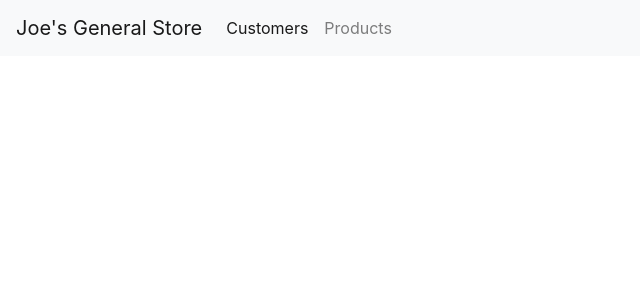
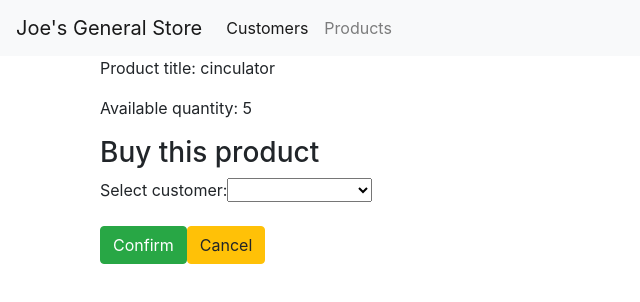
Before and after one commit to pedja77/store-app, a Vue app: page /#/products/1 in a window 1280 px wide. Shown: the top 302 px of the page, without its empty margins (0-640 px from the left). Built offline with nearby package versions, Linux system fonts and the light colour scheme.

Commit message:
Customer now can buy product

```diff
--- a/src/App.vue
+++ b/src/App.vue
@@ -10,6 +10,7 @@ import AppCustomers from './pages/AppCustomers.vue'
 import AppProducts from './pages/AppProducts.vue'
 import Navbar from './components/Navbar.vue'
 import AppLatestPurchases from './pages/AppLatestPurchases.vue'
+import AppProduct from './pages/AppProduct'
 
 export default {
   name: 'app',
@@ -17,7 +18,8 @@ export default {
     AppCustomers,
     AppProducts,
     Navbar,
-    AppLatestPurchases
+    AppLatestPurchases,
+    AppProduct
   }
 }
 </script>
--- /dev/null
+++ b/src/components/Product.vue
@@ -0,0 +1,64 @@
+<template>
+  <div class="container">
+      <div v-if="product.qty">
+         <p>Product title: {{ product.title }}</p>
+        <p>Available quantity: {{ product.qty }}</p>
+        <h3>Buy this product</h3>
+        <form>
+              <div class="form-group">
+                <label for="customer">Select customer: </label>
+                <select id="customer" v-model="selectedCustomer">
+                  <option value=""></option>
+                  <option
+                    v-for="customer in customers"
+                    :key="customer.id" :value="customer">
+                    {{ customer.firstName + ' ' + customer.lastName }}
+                  </option>
+                </select>
+              </div>
+          <button class="btn btn-success" @click="confirm">Confirm</button>
+          <router-link class="btn btn-warning" to="/products">Cancel</router-link>
+
+        </form>
+        <div class="alert alert-warning" role="alert" v-if="missingCustomer">
+            You must select customer before confirmation.
+        </div>
+      </div>
+      <div v-else>
+          <h3>Out of stock</h3>
+          <router-link class="btn btn-warning" to="/products">Back to the products page</router-link>
+      </div>
+  </div>
+</template>
+
+<script>
+import { productService } from '../utils/ProductService'
+import { customerService } from '../utils/CustomerService'
+
+export default {
+    data() {
+        return {
+            product: productService.get(this.$route.params.id),
+            customers: customerService.list(),
+            selectedCustomer: '',
+            missingCustomer: false
+        }
+    },
+    methods: {
+        confirm() {
+            if (!this.selectedCustomer) {
+                this.missingCustomer = true
+                return
+            }
+            console.log(this.selectedCustomer)
+            this.missingCustomer = false
+            productService.decrementQty(this.product.id)
+            customerService.addProduct(this.product, this.selectedCustomer.id)
+        }
+    }
+}
+</script>
+
+<style>
+
+</style>
--- a/src/main.js
+++ b/src/main.js
@@ -4,6 +4,7 @@ import VueRouter from 'vue-router'
 import AppCustomers from './pages/AppCustomers'
 import AppProducts from './pages/AppProducts'
 import AppLatestPurchases from './pages/AppLatestPurchases'
+import AppProduct from './pages/AppProduct'
 
 Vue.config.productionTip = false
 
@@ -13,7 +14,8 @@ const routes = [
   { path: '/', redirect: '/customers'},
   { path: '/customers', component: AppCustomers },
   { path: '/products', component: AppProducts },
-  { path: '/customers/:id', component: AppLatestPurchases}
+  { path: '/customers/:id', component: AppLatestPurchases},
+  { path: '/products/:id', component: AppProduct}
 ]
 
 const router = new VueRouter({
--- /dev/null
+++ b/src/pages/AppProduct.vue
@@ -0,0 +1,15 @@
+<template>
+    <div class="container">
+      <Product />
+    </div>
+</template>
+
+<script>
+import Product from '../components/Product'
+
+export default {
+    components: {
+        Product
+    }
+}
+</script>
--- a/src/pages/AppProducts.vue
+++ b/src/pages/AppProducts.vue
@@ -9,6 +9,7 @@
                 <th>Product Name</th>
                 <th>Quantity</th>
                 <th>Change quantity</th>
+                <th>&nbsp;</th>
             </thead>
             <tr v-for="product in products" :key="product.id">
                 <td>{{ product.title }}</td>
@@ -17,6 +18,7 @@
                     <button class="btn btn-link" @click="incrementQty(product.id)">+</button>
                     <button class="btn btn-link" @click="decrementQty(product.id)" v-if="product.qty > 0">-</button>
                 </td>
+                <td><router-link :to="'/products/' + product.id">Buy this product</router-link></td>
             </tr>
         </table>
         {{ filterProducts }}
--- a/src/utils/CustomerService.js
+++ b/src/utils/CustomerService.js
@@ -29,6 +29,11 @@ export default class CustomerService {
     get(id) {
         return customers.find(customer => id == customer.id)
     }
+
+    addProduct(product, customerId) {
+        let customer = this.get(customerId)
+        customer.products.push(product)
+    }
 }
 
 export const customerService = new CustomerService()
--- a/src/utils/ProductService.js
+++ b/src/utils/ProductService.js
@@ -23,8 +23,12 @@ export default class ProductService {
     }
 
     decrementQty(id) {
-        let product = products.find(product => product.id == id)
+        let product = this.get(id)
         product.qty--
+    }
+
+    get(id) {
+        return products.find(product => product.id == id)
     }
 }
 
```
